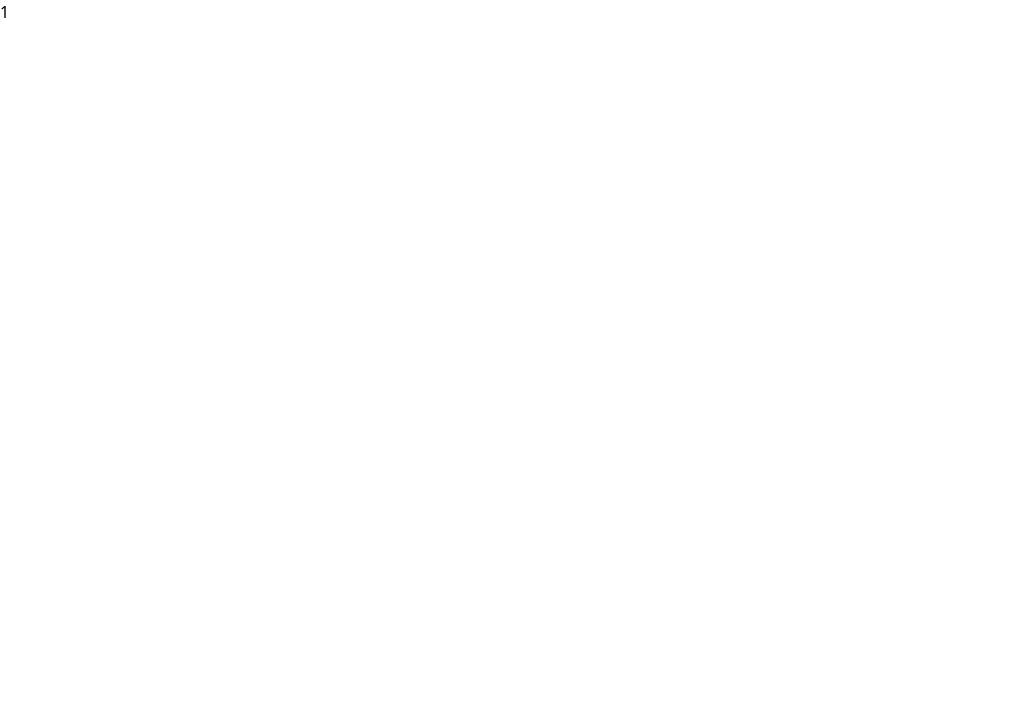
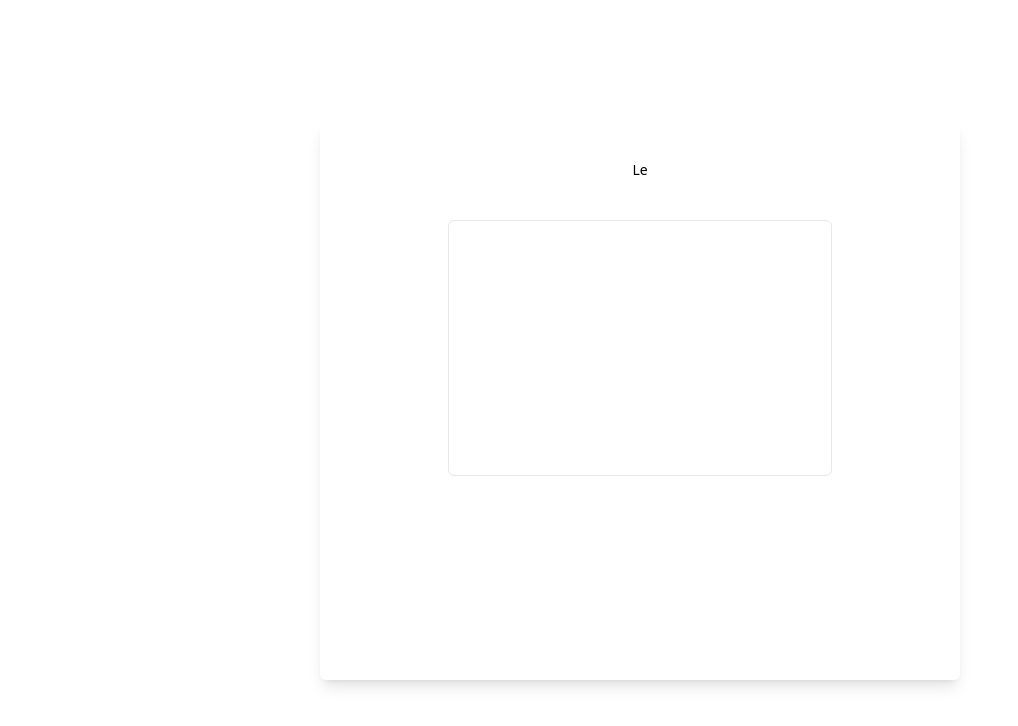
Before and after one commit to Djessy-lab/nuxtProject, a Nuxt app: page /report/1 in a window 1280 px wide. Shown: the top 726 px of the page, without its empty margins (0-1018 px from the left). Built offline with nearby package versions, Linux system fonts and the light colour scheme.

Commit message:
Deploy vercel

```diff
--- a/components/Button.vue
+++ b/components/Button.vue
@@ -1,6 +1,6 @@
 <template>
   <div>
-    <button :class="`bg-${color}-500 hover:bg-${color}-700 text-white font-bold py-2 px-4 rounded`">
+    <button :class="buttonClasses">
       {{ text }}
     </button>
   </div>
@@ -18,5 +18,18 @@ export default {
       default: 'blue'
     }
   },
+  computed: {
+    buttonClasses() {
+      return [
+        `bg-${this.color}-500`,
+        `hover:bg-${this.color}-700`,
+        'text-white',
+        'font-bold',
+        'py-2',
+        'px-4',
+        'rounded'
+      ]
+    }
+  }
 }
 </script>
--- a/components/Card.vue
+++ b/components/Card.vue
@@ -4,7 +4,7 @@
       <div class="flex justify-between">
         <div class="truncate">
           <h2 class="text-lg font-bold">Rapport de {{ name }}</h2>
-          <p class="text-sm text-gray-500">{{ content }}</p>
+          <p class="text-sm text-gray-500 max-w-48 truncate">{{ content }}</p>
         </div>
         <div>
           <Button text="Voir" color="gray" @click="buttonClick" />
--- a/pages/report/[id].vue
+++ b/pages/report/[id].vue
@@ -1,10 +1,23 @@
 <template>
-  <div>
-    {{ id }}
-    {{ $route.query.name }}
-    {{ $route.query.date }}
-    {{ $route.query.content }}
-    <Button text="Retour" color="gray" @click="handleClick()" />
+  <div class="h-[100vh] flex justify-center items-center align-middle">
+    <div class="rounded-md shadow-lg w-[50%] h-[70vh]">
+      <div class="">
+        <div>
+          <h1 class="text-2xl font-bold text-center mt-10">
+            {{ $route.query.name }}
+          </h1>
+          <p class="font-thin text-sm text-center mt-4">Le {{ $route.query.date }}</p>
+        </div>
+        <div class="flex justify-center p-4 mx-auto mt-10 border rounded-md h-64 w-96">
+          <p>
+            {{ $route.query.content }}
+          </p>
+        </div>
+        <div class="flex justify-center mt-10">
+          <Button text="Retour" color="gray" @click="handleClick()" />
+        </div>
+      </div>
+    </div>
   </div>
 </template>
 
```
